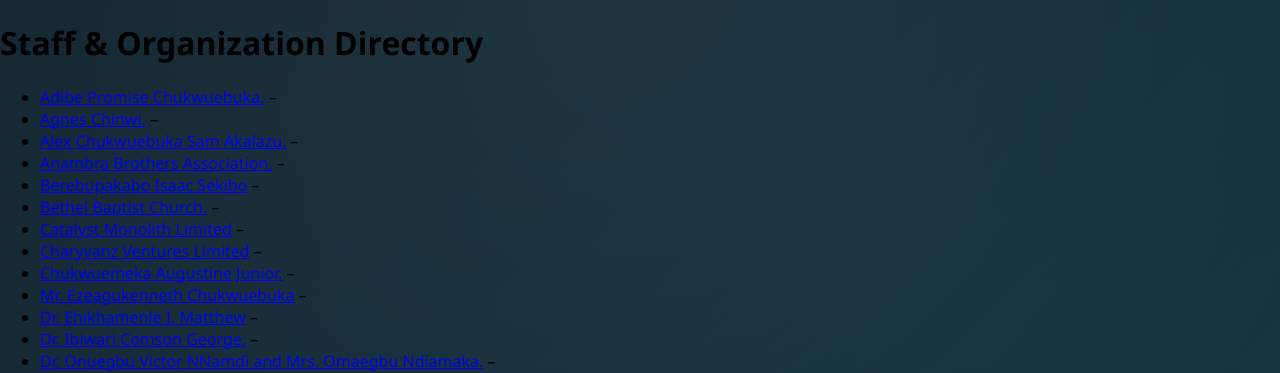
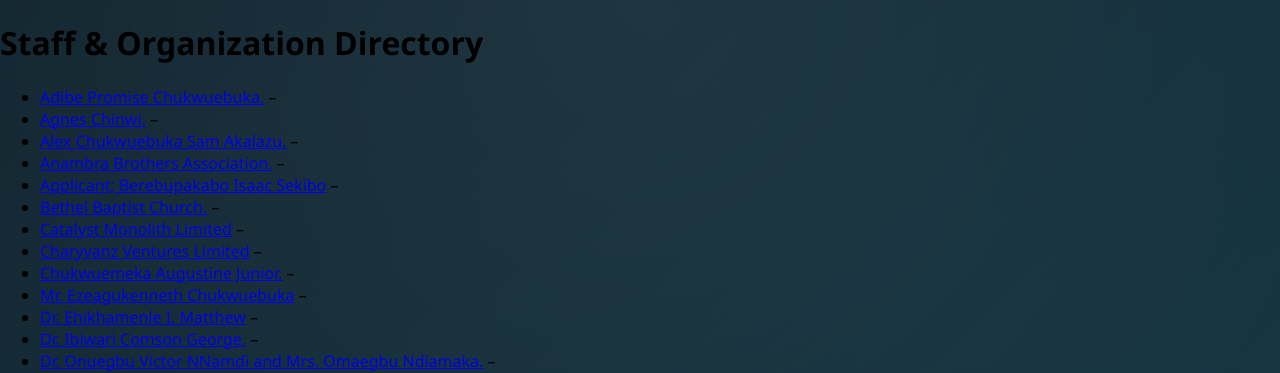
Before and after one commit to Redemtourist/staff-directory, a Jekyll site: the page built from index.md, in a window 1280 px wide. Shown: the top 373 px of the page. Built offline with Jekyll 4.4.1, drawn with Linux system fonts in a browser that asks for light colours; our own code applies the rules of GitHub Pages for plain Markdown files.

Commit message:
Update berebupakabo-isaac-sekibo.md

```diff
--- a/_staff/berebupakabo-isaac-sekibo.md
+++ b/_staff/berebupakabo-isaac-sekibo.md
@@ -1,5 +1,5 @@
 ---
 layout: staff
-name: Berebupakabo Isaac Sekibo
-location: 20251220106737
+name: Applicant; Berebupakabo Isaac Sekibo
+location: Application ID; 20251220106737
 ---
```
